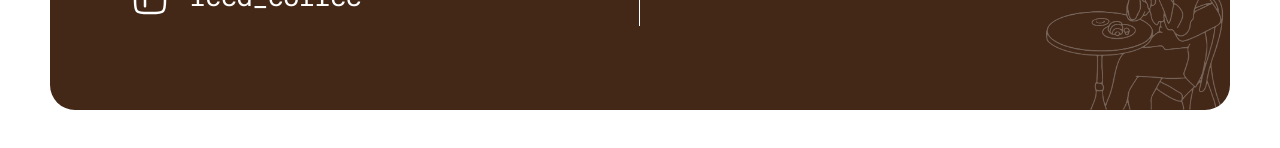
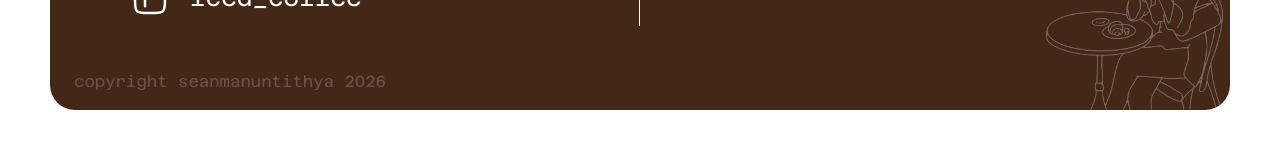
Before and after one commit to wee08/coffeeshop_landingpage, a React (Vite) app: page / in a window 1280 px wide. Shown: the part 7737-7885 px from the top of the page. Built offline with nearby package versions, Linux system fonts and the light colour scheme.

Commit message:
add copyrith

```diff
--- a/src/components/page/Contact.jsx
+++ b/src/components/page/Contact.jsx
@@ -36,6 +36,9 @@ const Contact = () => {
       <div className="absolute bottom-0 inset-e-0 opacity-30">
         <img className=" size-[191px] " src={pattern} alt="" />
       </div>
+      <p className="absolute bottom-0 inset-s-0 text-white ml-6 mb-4 opacity-20">
+        copyright seanmanuntithya 2026
+      </p>
     </div>
   );
 };
```
